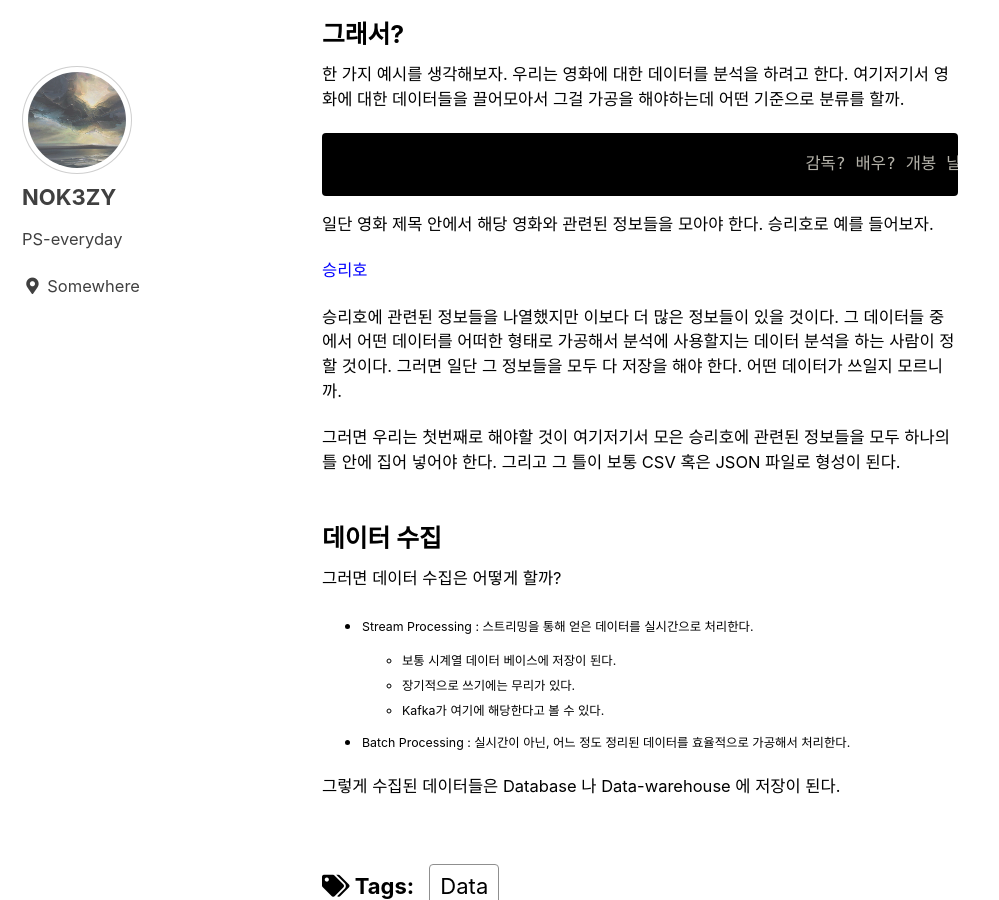
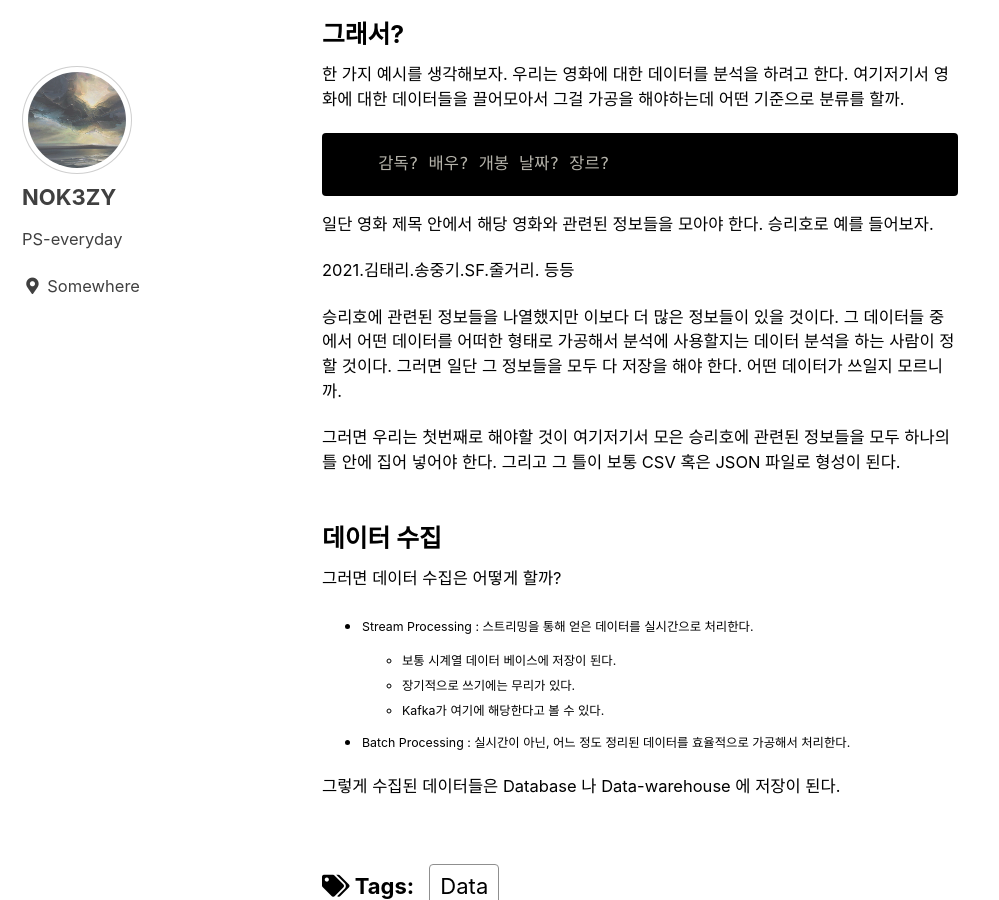
Before and after one commit to nok3zy/nok3zy.github.io, a Jekyll site: the page built from _posts/2021-03-09-DataPipeline.md, in a window 1280 px wide and 900 px high, scrolled down 645 px. Shown: the whole window, without its empty margins (0-999 px from the left). Built offline with Jekyll 4.4.1, drawn with Linux system fonts in a browser that asks for light colours; cached includes are drawn as plain includes.

Commit message:
post error

```diff
--- a/_posts/2021-03-09-DataPipeline.md
+++ b/_posts/2021-03-09-DataPipeline.md
@@ -20,11 +20,11 @@ tags :
 
 한 가지 예시를 생각해보자. 우리는 영화에 대한 데이터를 분석을 하려고 한다. 여기저기서 영화에 대한 데이터들을 끌어모아서 그걸 가공을 해야하는데 어떤 기준으로 분류를 할까.
 
-                                                   감독? 배우? 개봉 날짜? 장르?
+        감독? 배우? 개봉 날짜? 장르?
 
 일단 영화 제목 안에서 해당 영화와 관련된 정보들을 모아야 한다. 승리호로 예를 들어보자.
 
-[            승리호](https://www.notion.so/15061a80ec8840f98a3f9193b9a9ff51)
+2021.김태리.송중기.SF.줄거리. 등등
 
 승리호에 관련된 정보들을 나열했지만 이보다 더 많은 정보들이 있을 것이다. 그 데이터들 중에서 어떤 데이터를 어떠한 형태로 가공해서 분석에 사용할지는 데이터 분석을 하는 사람이 정할 것이다. 그러면 일단 그 정보들을 모두 다 저장을 해야 한다. 어떤 데이터가 쓰일지 모르니까.
 
```
